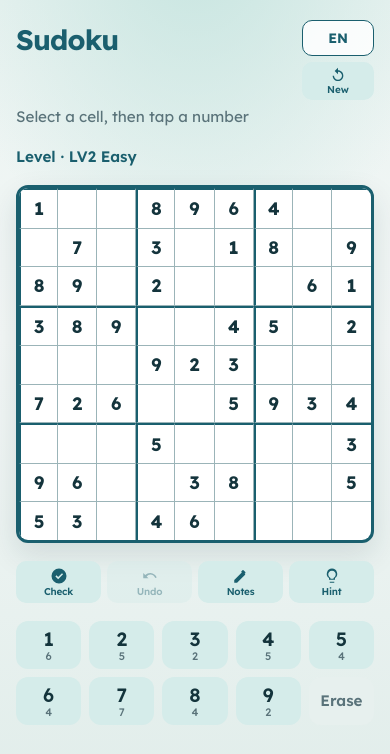
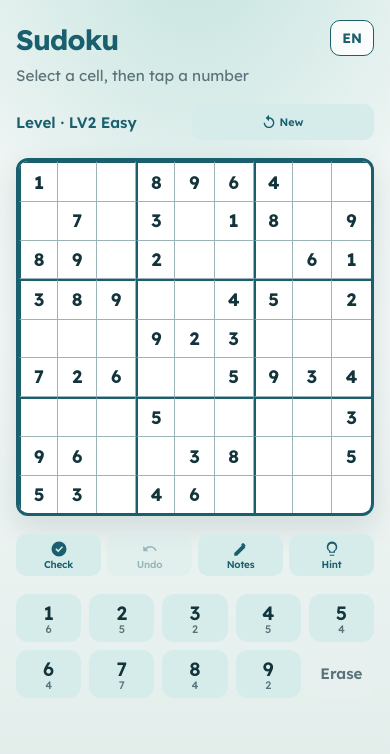
Before and after one commit to f05036361288/Sudoku, a website built with Vite: page index.html in a window 390 px wide. Built offline with nearby package versions, Linux system fonts and the light colour scheme.

Commit message:
Refactor UI layout and styles for improved game presentation
- Updated the structure of the header in `main.ts` to enhance the layout of language selection and new game button.
- Introduced a new flex container for the level badge and new game button for better alignment.
- Removed unnecessary CSS styles related to the top tools section and adjusted styles for the new game button for consistency.
- Enhanced responsiveness and accessibility of UI elements through updated CSS rules.

```diff
--- a/src/main.ts
+++ b/src/main.ts
@@ -97,7 +97,6 @@ app.innerHTML = `
     <header class="top">
       <div class="top-row">
         <h1 id="title"></h1>
-        <div class="top-tools">
         <div class="lang" id="lang">
           <button type="button" class="lang-btn" id="lang-btn" aria-haspopup="listbox" aria-expanded="false"></button>
           <div class="lang-menu" id="lang-menu" role="listbox" hidden>
@@ -107,6 +106,12 @@ app.innerHTML = `
             ).join('')}
           </div>
         </div>
+      </div>
+      <p class="status" id="status" aria-live="polite"></p>
+    </header>
+
+    <div class="level-row">
+      <p class="level-badge" id="level-badge" aria-live="polite"></p>
       <button type="button" class="btn btn-secondary btn-icon top-new" id="new-game">
         <svg class="btn-svg" viewBox="0 0 24 24" aria-hidden="true">
           <path fill="currentColor" d="M12 5V1L7 6l5 5V7c3.31 0 6 2.69 6 6s-2.69 6-6 6-6-2.69-6-6H4c0 4.42 3.58 8 8 8s8-3.58 8-8-3.58-8-8-8z"/>
@@ -114,11 +119,6 @@ app.innerHTML = `
         <span class="btn-label" data-label="new"></span>
       </button>
     </div>
-      </div>
-      <p class="status" id="status" aria-live="polite"></p>
-    </header>
-
-    <p class="level-badge" id="level-badge" aria-live="polite"></p>
 
     <div class="board" id="board" role="grid"></div>
 
--- a/src/style.css
+++ b/src/style.css
@@ -61,32 +61,6 @@ body {
   gap: 12px;
 }
 
-.top-tools {
-  display: flex;
-  flex-direction: column;
-  align-items: stretch;
-  gap: 6px;
-  flex-shrink: 0;
-  min-width: 72px;
-}
-
-.top-new {
-  min-height: 36px !important;
-  border-radius: 10px !important;
-  font-size: 0.65rem !important;
-  padding: 4px 6px !important;
-  gap: 1px !important;
-}
-
-.top-new .btn-svg {
-  width: 16px;
-  height: 16px;
-}
-
-.top-new .btn-label {
-  font-size: 0.62rem;
-}
-
 .top h1 {
   margin: 0;
   font-size: clamp(1.75rem, 6vw, 2.1rem);
@@ -104,7 +78,6 @@ body {
   appearance: none;
   border: 1.5px solid var(--teal);
   margin: 0;
-  width: 100%;
   min-width: 44px;
   min-height: 36px;
   padding: 4px 10px;
@@ -170,11 +143,39 @@ body {
   min-height: 1.4em;
 }
 
+.level-row {
+  display: flex;
+  align-items: center;
+  justify-content: space-between;
+  gap: 12px;
+}
+
 .level-badge {
   margin: 0;
   color: var(--teal);
   font-size: 0.95rem;
   font-weight: 600;
+  min-width: 0;
+  flex: 1;
+}
+
+.top-new {
+  flex-shrink: 0;
+  min-height: 36px !important;
+  border-radius: 10px !important;
+  font-size: 0.65rem !important;
+  padding: 4px 8px !important;
+  gap: 1px !important;
+  flex-direction: row !important;
+}
+
+.top-new .btn-svg {
+  width: 16px;
+  height: 16px;
+}
+
+.top-new .btn-label {
+  font-size: 0.68rem;
 }
 
 .board {
```
Lines whose indentation alone changed are shown as unchanged.
